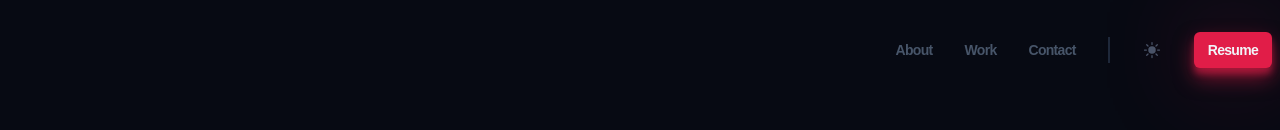
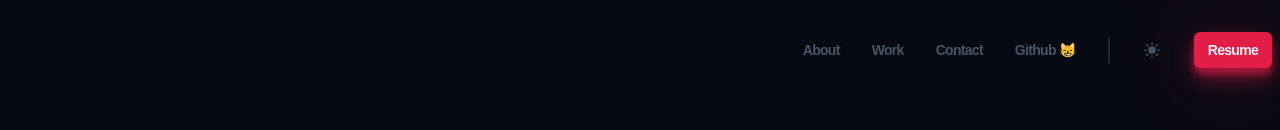
Before and after one commit to pranav-nani/Portfolio-website, a website built with Vite: page index.html in a window 1280 px wide. Shown: the top 130 px of the page. Built offline with nearby package versions, Linux system fonts and the light colour scheme; a web font is replaced by a local one.

Commit message:
Updated index.html added github profile

```diff
--- a/index.html
+++ b/index.html
@@ -4,6 +4,7 @@
     <meta charset="UTF-8" />
     <link rel="icon" type="image/svg+xml" href="/vite.svg" />
     <meta name="viewport" content="width=device-width, initial-scale=1.0" />
+    <link rel="stylesheet" href="https://unicons.iconscout.com/release/v4.0.8/css/line.css">
     <link
       href="https://api.fontshare.com/v2/css?f[]=general-sans@500,600,400,700&display=swap"
       rel="stylesheet"
@@ -24,6 +25,9 @@
           </li>
           <li>
             <a class="header__link" href="#contact">Contact</a>
+          </li>
+          <li>
+            <a class="header__link" href="https://github.com/pranav-nani" target="_blank">Github 😸</a>
           </li>
           <li class="header__line"></li>
           <li>
```
